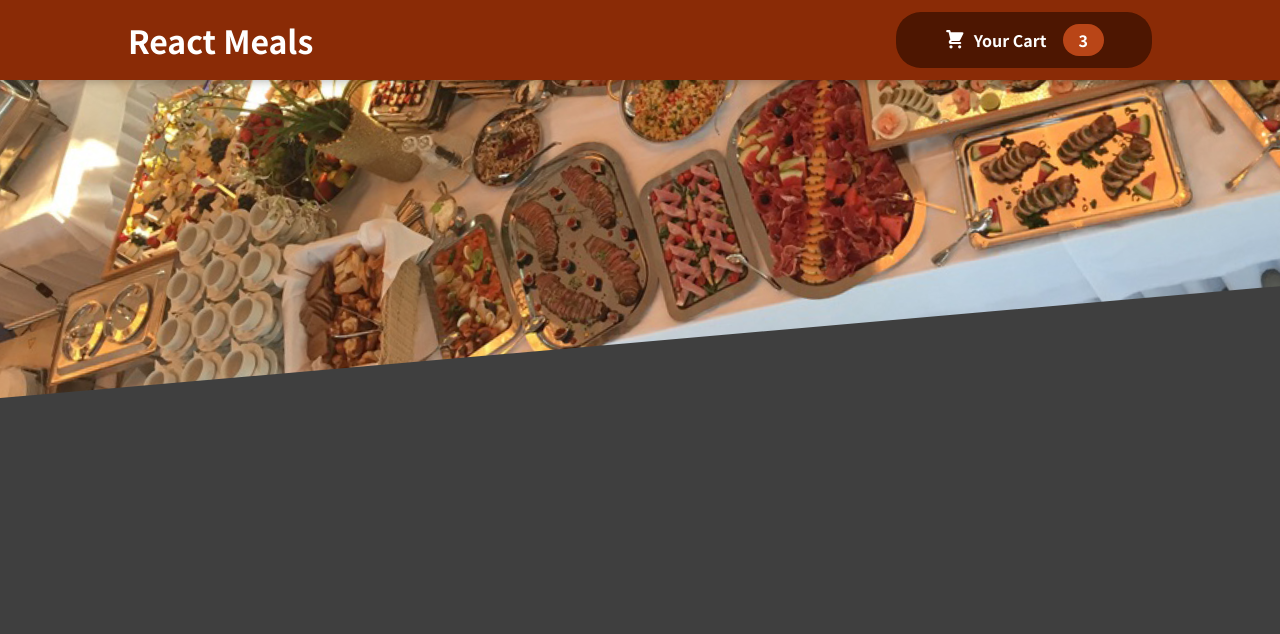
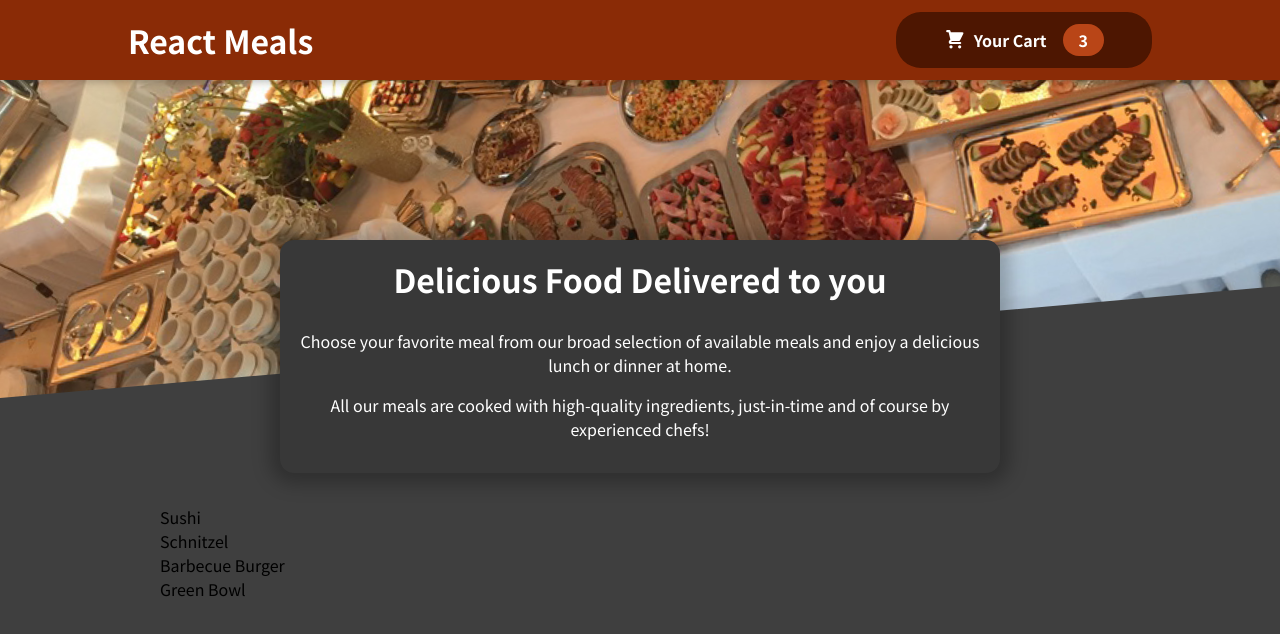
Before and after one commit to allandcarv/food-order-app, a React (Create React App) app: page / in a window 1280 px wide. Shown: the top 634 px of the page. Built offline with nearby package versions, Linux system fonts and the light colour scheme.

Commit message:
feat: add a meals component

```diff
--- a/src/App.js
+++ b/src/App.js
@@ -1,5 +1,15 @@
+import Meals from './components/Meals';
 import Header from './components/Layout/Header';
 
-const App = () => <Header />
+const App = () => {
+    return (
+        <>
+            <Header />
+            <main>
+                <Meals />
+            </main>
+        </>
+    )
+}
 
 export default App;
--- /dev/null
+++ b/src/components/Meals/AvailableMeals/index.js
@@ -0,0 +1,47 @@
+import classes from './styles.module.css';
+
+const DUMMY_MEALS = [
+    {
+      id: 'm1',
+      name: 'Sushi',
+      description: 'Finest fish and veggies',
+      price: 22.99,
+    },
+    {
+      id: 'm2',
+      name: 'Schnitzel',
+      description: 'A german specialty!',
+      price: 16.5,
+    },
+    {
+      id: 'm3',
+      name: 'Barbecue Burger',
+      description: 'American, raw, meaty',
+      price: 12.99,
+    },
+    {
+      id: 'm4',
+      name: 'Green Bowl',
+      description: 'Healthy...and green...',
+      price: 18.99,
+    },
+  ];
+
+
+const AvailableMeals = () => {
+    const mealsList = DUMMY_MEALS.map(meal => (
+        <li key={meal.id}>
+            {meal.name}
+        </li>
+    ));
+
+    return (
+        <section className={classes.meals}>
+            <ul>
+                {mealsList}
+            </ul>
+        </section>
+    )
+}
+
+export default AvailableMeals;
--- /dev/null
+++ b/src/components/Meals/AvailableMeals/styles.module.css
@@ -0,0 +1,24 @@
+.meals {
+    max-width: 60rem;
+    width: 90%;
+    margin: 2rem auto;
+    animation: meals-appear 1s ease-out forwards;
+  }
+
+  .meals ul {
+    list-style: none;
+    margin: 0;
+    padding: 0;
+  }
+
+  @keyframes meals-appear {
+    from {
+      opacity: 0;
+      transform: translateY(3rem);
+    }
+
+    to {
+      opacity: 1;
+      transform: translateY(0);
+    }
+  }
--- /dev/null
+++ b/src/components/Meals/MealsSummary/index.js
@@ -0,0 +1,19 @@
+import classes from './styles.module.css';
+
+const MealsSummary = () => {
+    return (
+        <section className={classes.summary}>
+            <h2>Delicious Food Delivered to you</h2>
+            <p>
+                Choose your favorite meal from our broad selection of available meals
+                and enjoy a delicious lunch or dinner at home.
+            </p>
+            <p>
+                All our meals are cooked with high-quality ingredients, just-in-time and
+                of course by experienced chefs!
+            </p>
+        </section>
+    )
+}
+
+export default MealsSummary;
--- /dev/null
+++ b/src/components/Meals/MealsSummary/styles.module.css
@@ -0,0 +1,18 @@
+.summary {
+    text-align: center;
+    max-width: 45rem;
+    width: 90%;
+    margin: auto;
+    margin-top: -10rem;
+    position: relative;
+    background-color: #383838;
+    color: white;
+    border-radius: 14px;
+    padding: 1rem;
+    box-shadow: 0 1px 18px 10px rgba(0, 0, 0, 0.25);
+  }
+
+  .summary h2 {
+    font-size: 2rem;
+    margin-top: 0;
+  }
--- /dev/null
+++ b/src/components/Meals/index.js
@@ -0,0 +1,13 @@
+import AvailableMeals from "./AvailableMeals";
+import MealsSummary from './MealsSummary';
+
+const Meals = () => {
+    return(
+        <>
+            <MealsSummary />
+            <AvailableMeals />
+        </>
+    )
+}
+
+export default Meals;
```
